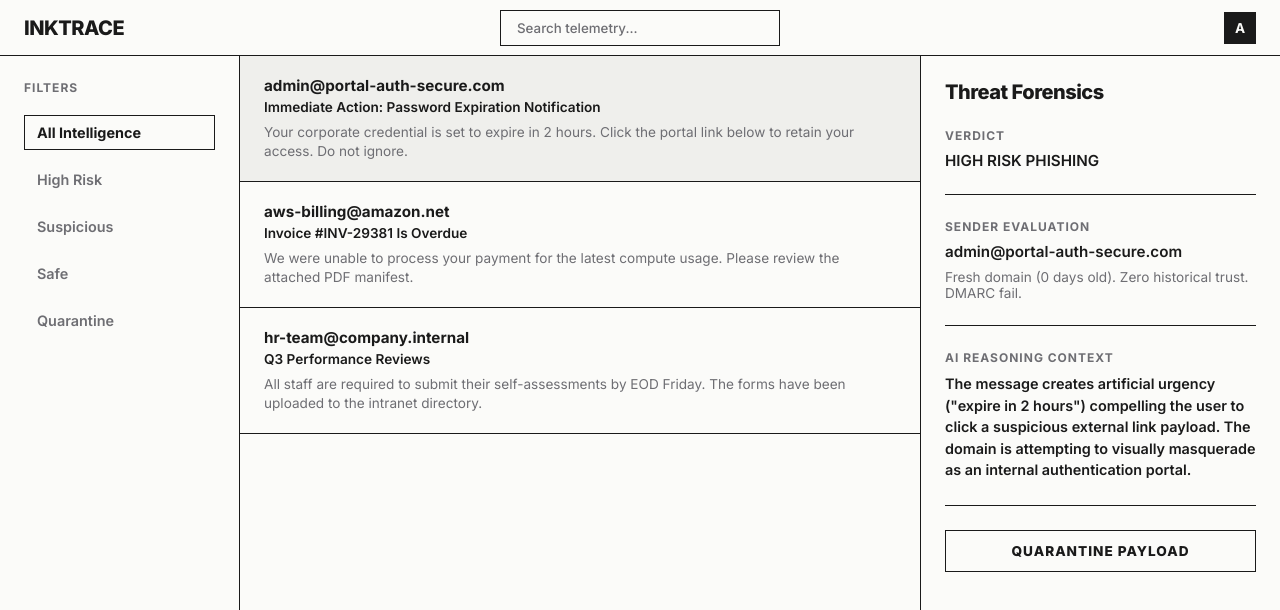
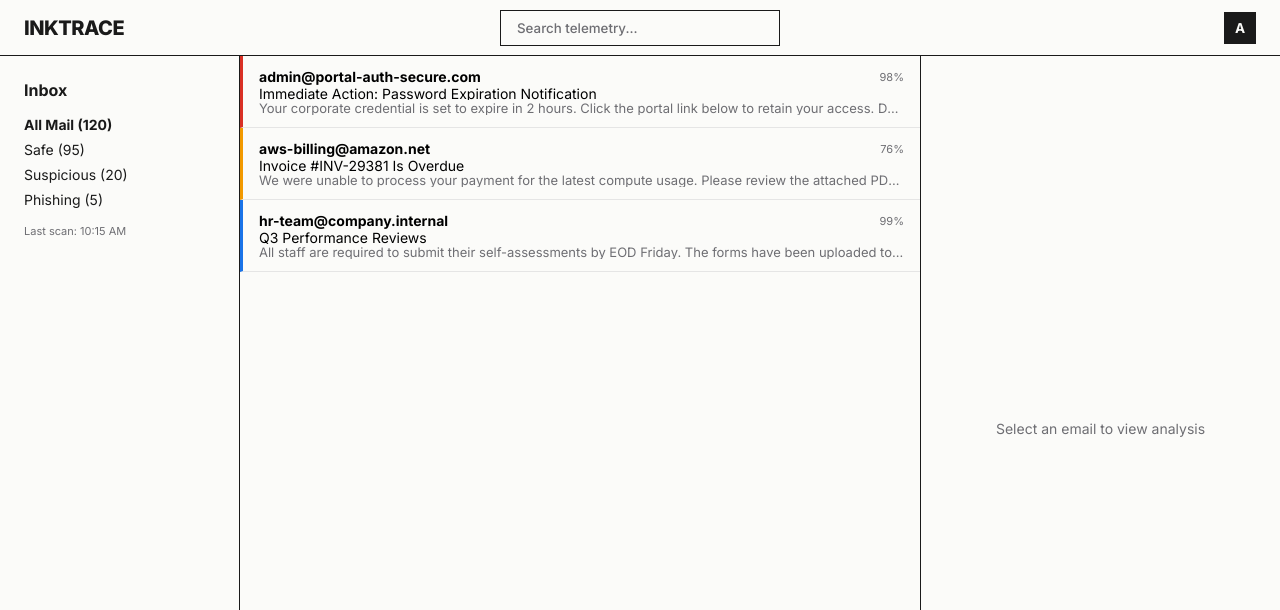
Before and after one commit to Ananth0326/inktrace-gmail-security, a React (Vite) app in the folder frontend/: page / in a window 1280 px wide. Shown: the top 610 px of the page. Built offline with nearby package versions, Linux system fonts and the light colour scheme.

Commit message:
Update Neo-Brutalist dashboard layout: exact metrics, typography, and constraints

```diff
--- a/frontend/src/App.jsx
+++ b/frontend/src/App.jsx
@@ -1,16 +1,63 @@
 import React, { useState } from 'react';
 
 export default function App() {
-  const [activeFilter, setActiveFilter] = useState('All Intelligence');
-  const [selectedMail, setSelectedMail] = useState(1);
+  const [activeFilter, setActiveFilter] = useState('All Mail');
+  const [selectedMail, setSelectedMail] = useState(null);
 
   const filters = [
-    'All Intelligence',
-    'High Risk',
-    'Suspicious',
-    'Safe',
-    'Quarantine'
+    { name: 'All Mail', count: 120 },
+    { name: 'Safe', count: 95 },
+    { name: 'Suspicious', count: 20 },
+    { name: 'Phishing', count: 5 }
   ];
+
+  const dummyEmails = [
+    {
+      id: 1,
+      sender: 'admin@portal-auth-secure.com',
+      subject: 'Immediate Action: Password Expiration Notification',
+      snippet: 'Your corporate credential is set to expire in 2 hours. Click the portal link below to retain your access. Do not ignore.',
+      label: 'Phishing',
+      confidence: 98,
+      reason: [
+        "Sender domain is 0 days old with zero reputation score.",
+        "DMARC baseline and SPF verification failed.",
+        "Contains high-urgency psychological triggers ('expire in 2 hours').",
+        "Includes external credential-harvesting payload link.",
+        "Language mimics administrative identity."
+      ]
+    },
+    {
+      id: 2,
+      sender: 'aws-billing@amazon.net',
+      subject: 'Invoice #INV-29381 Is Overdue',
+      snippet: 'We were unable to process your payment for the latest compute usage. Please review the attached PDF manifest.',
+      label: 'Suspicious',
+      confidence: 76,
+      reason: [
+        "Attachment present (PDF) usually containing external macro payloads.",
+        "Masquerades as common invoice procedure.",
+        "Amazon.net is a lookalike structure to standard AWS domains.",
+        "Bypasses standard billing automation route identifiers."
+      ]
+    },
+    {
+      id: 3,
+      sender: 'hr-team@company.internal',
+      subject: 'Q3 Performance Reviews',
+      snippet: 'All staff are required to submit their self-assessments by EOD Friday. The forms have been uploaded to the intranet directory.',
+      label: 'Safe',
+      confidence: 99,
+      reason: [
+        "Domain matches trusted internal ledger infrastructure.",
+        "Passed local SPF identity checks.",
+        "No external links; routing occurs internally.",
+        "Matches expected seasonal behavioral patterns for organization."
+      ]
+    }
+  ];
+
+  const selectedEmailData = dummyEmails.find(m => m.id === selectedMail);
 
   return (
     <div className="dashboard">
@@ -35,90 +82,79 @@ export default function App() {
 
         {/* LEFT PANEL */}
         <aside className="panel-left">
-          <div className="section-title">Filters</div>
+          <div className="left-panel-heading">Inbox</div>
+
+          <div className="filter-list">
             {filters.map(filter => (
               <div
-              key={filter}
-              className={`filter-item ${activeFilter === filter ? 'active' : ''}`}
-              onClick={() => setActiveFilter(filter)}
+                key={filter.name}
+                className={`sidebar-filter-item ${activeFilter === filter.name ? 'active' : ''}`}
+                onClick={() => setActiveFilter(filter.name)}
               >
-              {filter}
+                {filter.name} ({filter.count})
               </div>
             ))}
+          </div>
+
+          <div className="last-scan-text">
+            Last scan: 10:15 AM
+          </div>
         </aside>
 
         {/* CENTER PANEL */}
         <main className="panel-center">
           <div className="feed-list">
-
+            {dummyEmails.map(mail => (
               <div
-              className={`mail-item ${selectedMail === 1 ? 'selected' : ''}`}
-              onClick={() => setSelectedMail(1)}
+                key={mail.id}
+                className={`mail-item ${mail.label.toLowerCase()} ${selectedMail === mail.id ? 'selected' : ''}`}
+                onClick={() => setSelectedMail(mail.id)}
               >
-              <div className="mail-sender">admin@portal-auth-secure.com</div>
-              <div className="mail-subject">Immediate Action: Password Expiration Notification</div>
-              <div className="mail-snippet">Your corporate credential is set to expire in 2 hours. Click the portal link below to retain your access. Do not ignore.</div>
+                <div className="mail-top-row">
+                  <div className="mail-sender">{mail.sender}</div>
+                  <div className="mail-confidence">{mail.confidence}%</div>
                 </div>
-
-            <div
-              className={`mail-item ${selectedMail === 2 ? 'selected' : ''}`}
-              onClick={() => setSelectedMail(2)}
-            >
-              <div className="mail-sender">aws-billing@amazon.net</div>
-              <div className="mail-subject">Invoice #INV-29381 Is Overdue</div>
-              <div className="mail-snippet">We were unable to process your payment for the latest compute usage. Please review the attached PDF manifest.</div>
+                <div className="mail-subject">{mail.subject}</div>
+                <div className="mail-snippet">{mail.snippet}</div>
               </div>
-
-            <div
-              className={`mail-item ${selectedMail === 3 ? 'selected' : ''}`}
-              onClick={() => setSelectedMail(3)}
-            >
-              <div className="mail-sender">hr-team@company.internal</div>
-              <div className="mail-subject">Q3 Performance Reviews</div>
-              <div className="mail-snippet">All staff are required to submit their self-assessments by EOD Friday. The forms have been uploaded to the intranet directory.</div>
-            </div>
-
+            ))}
           </div>
         </main>
 
         {/* RIGHT PANEL */}
         <aside className="panel-right">
-          <h2 className="analysis-title">Threat Forensics</h2>
-
-          {selectedMail === 1 && (
+          {!selectedEmailData ? (
+            <div className="empty-analysis">
+              Select an email to view analysis
+            </div>
+          ) : (
             <>
-              <div className="info-block">
-                <div className="info-label">Verdict</div>
-                <div className="info-value">HIGH RISK PHISHING</div>
+              <div className="analysis-subject">{selectedEmailData.subject}</div>
+              <div className="analysis-verdict">
+                {selectedEmailData.label} — {selectedEmailData.confidence}% Confidence
               </div>
 
-              <div className="info-block">
-                <div className="info-label">Sender Evaluation</div>
-                <div className="info-value">admin@portal-auth-secure.com</div>
-                <div style={{ marginTop: '8px', fontSize: '0.85rem', color: 'var(--text-grey)' }}>
-                  Fresh domain (0 days old). Zero historical trust. DMARC fail.
-                </div>
+              <div className="analysis-heading">Risk Signals</div>
+              <ul className="risk-signals-list">
+                {selectedEmailData.reason.slice(0, 4).map((signal, idx) => (
+                  <li key={idx}>{signal}</li>
+                ))}
+              </ul>
+
+              <div className="analysis-heading">AI Reasoning</div>
+              <div>
+                {selectedEmailData.reason.slice(0, 8).map((finding, idx) => (
+                  <div key={idx} className="ai-reasoning-text">{finding}</div>
+                ))}
               </div>
 
-              <div className="info-block">
-                <div className="info-label">AI Reasoning Context</div>
-                <div className="info-value" style={{ fontSize: '0.9rem', lineHeight: '1.5' }}>
-                  The message creates artificial urgency ("expire in 2 hours") compelling the user to click a suspicious external link payload. The domain is attempting to visually masquerade as an internal authentication portal.
+              <div className="action-row">
+                <button className="action-button-square">Mark Safe</button>
+                <button className="action-button-square">Mark Suspicious</button>
+                <button className="action-button-square">Report Phishing</button>
               </div>
-              </div>
-
-              <button className="action-btn">
-                Quarantine Payload
-              </button>
             </>
           )}
-
-          {selectedMail !== 1 && (
-            <div className="info-value" style={{ color: 'var(--text-grey)', fontSize: '0.9rem' }}>
-              Select a message mapping to view deep-dive analytics and AI forensics.
-            </div>
-          )}
-
         </aside>
 
       </div>
--- a/frontend/src/styles.css
+++ b/frontend/src/styles.css
@@ -110,7 +110,7 @@ body {
   padding: 24px;
   display: flex;
   flex-direction: column;
-  gap: 12px;
+  gap: 16px;
   background-color: var(--bg-color);
   overflow-y: auto;
 }
@@ -136,34 +136,36 @@ body {
 
 /* --- UI Component Styling --- */
 
-.section-title {
-  font-size: 0.75rem;
-  text-transform: uppercase;
+.left-panel-heading {
+  font-size: 16px;
   font-weight: 700;
-  color: var(--text-grey);
-  letter-spacing: 1px;
-  margin-bottom: 8px;
-}
-
-.filter-item {
-  padding: 8px 12px;
-  cursor: pointer;
-  border: 1.5px solid transparent;
-  font-weight: 600;
-  color: var(--text-grey);
-  font-size: 0.9rem;
-  transition: all 0.2s cubic-bezier(0.2, 0.8, 0.2, 1);
-}
-
-.filter-item:hover {
-  background-color: var(--hover-bg);
   color: var(--text-main);
 }
 
-.filter-item.active {
-  border: var(--ink-border);
+.filter-list {
+  display: flex;
+  flex-direction: column;
+  gap: 8px;
+}
+
+.sidebar-filter-item {
+  cursor: pointer;
+  font-weight: 400;
   color: var(--text-main);
+  font-size: 14px;
+}
+
+.sidebar-filter-item:hover {
+  color: var(--text-grey);
+}
+
+.sidebar-filter-item.active {
   font-weight: 700;
+}
+
+.last-scan-text {
+  font-size: 11px;
+  color: var(--text-grey);
 }
 
 /* Feed List Styles */
@@ -173,86 +175,140 @@ body {
 }
 
 .mail-item {
-  padding: 20px 24px;
-  border-bottom: var(--ink-border);
+  height: 72px;
+  padding: 12px 16px;
+  border-bottom: 1px solid #e5e5e5;
   cursor: pointer;
-  transition: background-color 0.2s cubic-bezier(0.2, 0.8, 0.2, 1);
+  background-color: var(--bg-color);
+  border-left: 3px solid transparent;
+  display: flex;
+  flex-direction: column;
+  justify-content: center;
 }
 
+.mail-item.safe { border-left-color: #1a73e8; } /* blue */
+.mail-item.suspicious { border-left-color: #f29900; } /* orange */
+.mail-item.phishing { border-left-color: #d93025; } /* red */
+
 .mail-item:hover {
-  background-color: var(--hover-bg);
+  background-color: #f5f5f5;
 }
 
 .mail-item.selected {
-  background-color: #efefec;
+  background-color: #f5f5f5;
+}
+
+.mail-top-row {
+  display: flex;
+  justify-content: space-between;
+  align-items: center;
+  margin-bottom: 0px;
 }
 
 .mail-sender {
   font-weight: 700;
-  margin-bottom: 4px;
-  font-size: 0.95rem;
+  font-size: 14px;
+  color: #000;
+  white-space: nowrap;
+  overflow: hidden;
+  text-overflow: ellipsis;
+}
+
+.mail-confidence {
+  font-size: 11px;
+  color: var(--text-grey);
+  flex-shrink: 0;
+  margin-left: 8px;
 }
 
 .mail-subject {
-  font-weight: 600;
-  font-size: 0.85rem;
+  font-weight: 400;
+  font-size: 14px;
+  color: #000;
+  white-space: nowrap;
+  overflow: hidden;
+  text-overflow: ellipsis;
+  margin-bottom: 0px;
+}
+
+.mail-snippet {
+  font-size: 13px;
+  color: var(--text-grey);
+  white-space: nowrap;
+  overflow: hidden;
+  text-overflow: ellipsis;
+}
+
+/* Analysis Right Panel Styles */
+.empty-analysis {
+  display: flex;
+  align-items: center;
+  justify-content: center;
+  height: 100%;
+  color: var(--text-grey);
+  font-size: 14px;
+}
+
+.analysis-subject {
+  font-size: 16px;
+  font-weight: 700;
+  color: #000;
   margin-bottom: 8px;
 }
 
-.mail-snippet {
-  font-size: 0.85rem;
-  color: var(--text-grey);
-  line-height: 1.4;
+.analysis-verdict {
+  font-size: 14px;
+  color: #1a1a1a;
+  margin-bottom: 24px;
 }
 
-/* Analysis Right Panel Styles */
-.analysis-title {
-  font-weight: 800;
-  font-size: 1.25rem;
-  margin-bottom: 24px;
-  letter-spacing: -0.5px;
+.analysis-heading {
+  font-size: 12px;
+  font-weight: 700;
+  text-transform: uppercase;
+  color: var(--text-grey);
+  margin-bottom: 8px;
+  margin-top: 24px;
 }
 
-.info-block {
+.risk-signals-list {
+  list-style-type: disc;
+  padding-left: 20px;
+  font-size: 13px;
+  color: var(--text-main);
   margin-bottom: 24px;
-  padding-bottom: 24px;
-  border-bottom: var(--ink-border);
 }
 
-.info-label {
-  font-size: 0.75rem;
-  text-transform: uppercase;
-  font-weight: 700;
-  color: var(--text-grey);
-  letter-spacing: 1px;
-  margin-bottom: 8px;
+.risk-signals-list li {
+  margin-bottom: 4px;
 }
 
-.info-value {
-  font-weight: 600;
-  font-size: 0.95rem;
+.ai-reasoning-text {
+  font-size: 13px;
+  color: var(--text-main);
+  margin-bottom: 4px;
 }
 
-.action-btn {
-  width: 100%;
-  padding: 12px;
-  background-color: var(--bg-color);
-  border: var(--ink-border);
-  color: var(--text-main);
-  font-family: inherit;
-  font-weight: 800;
-  text-transform: uppercase;
-  cursor: pointer;
-  transition: transform 0.1s, background-color 0.2s;
-  letter-spacing: 1px;
-  font-size: 0.85rem;
+.action-row {
+  display: flex;
+  gap: 8px;
+  flex-wrap: wrap;
+  margin-top: 32px;
 }
 
-.action-btn:hover {
-  background-color: var(--text-main);
-  color: var(--bg-color);
+.action-button-square {
+  border: 1.5px solid #1a1a1a;
+  background-color: transparent;
+  color: #1a1a1a;
+  padding: 6px 12px;
+  border-radius: 0;
+  cursor: pointer;
+  font-weight: 600;
+  font-family: inherit;
+  font-size: 13px;
 }
 
-.action-btn:active {
-  transform: translateY(2px);
+.action-button-square:hover {
+  background-color: #1a1a1a;
+  color: #fff;
 }
```
Lines whose indentation alone changed are shown as unchanged.
